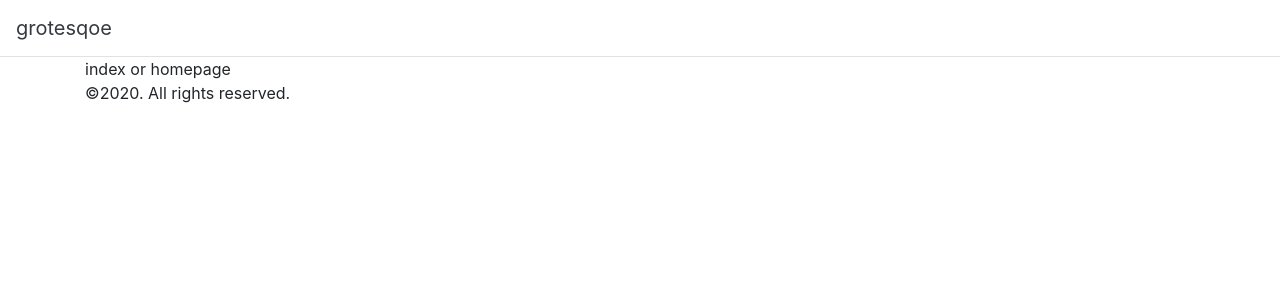
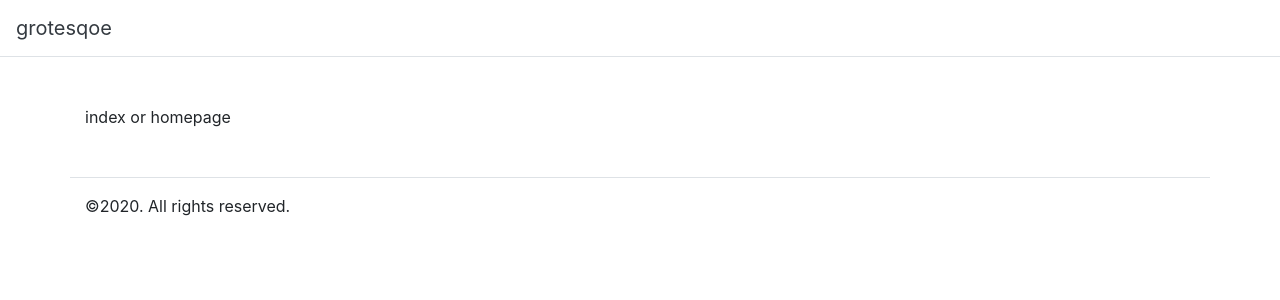
Before and after one commit to grotesqoe/grotesqoe.github.io, a Jekyll site: the page built from index.html, in a window 1280 px wide. Shown: the top 300 px of the page. Built offline with Jekyll 4.4.1, drawn with Linux system fonts in a browser that asks for light colours.

Commit message:
Update default.html

```diff
--- a/_layouts/default.html
+++ b/_layouts/default.html
@@ -20,10 +20,10 @@
     <header class="navbar border-bottom">
       <a href="{{ site.url }}" class="navbar-brand text-dark">{{ site.title }}</a>
     </header>
-    <main class="container">
+    <main class="container my-5">
       {{ content }}
     </main>
-    <footer class="container">
+    <footer class="container py-3 border-top">
       <span>&copy;</span><time datetime="{{ site.time | date_to_xmlschema }}">{{ site.time | date: '%Y' }}</time>. All rights reserved.
     </footer>
     <script src="https://code.jquery.com/jquery-3.5.1.slim.min.js" integrity="sha384-DfXdz2htPH0lsSSs5nCTpuj/zy4C+OGpamoFVy38MVBnE+IbbVYUew+OrCXaRkfj" crossorigin="anonymous"></script>
```
